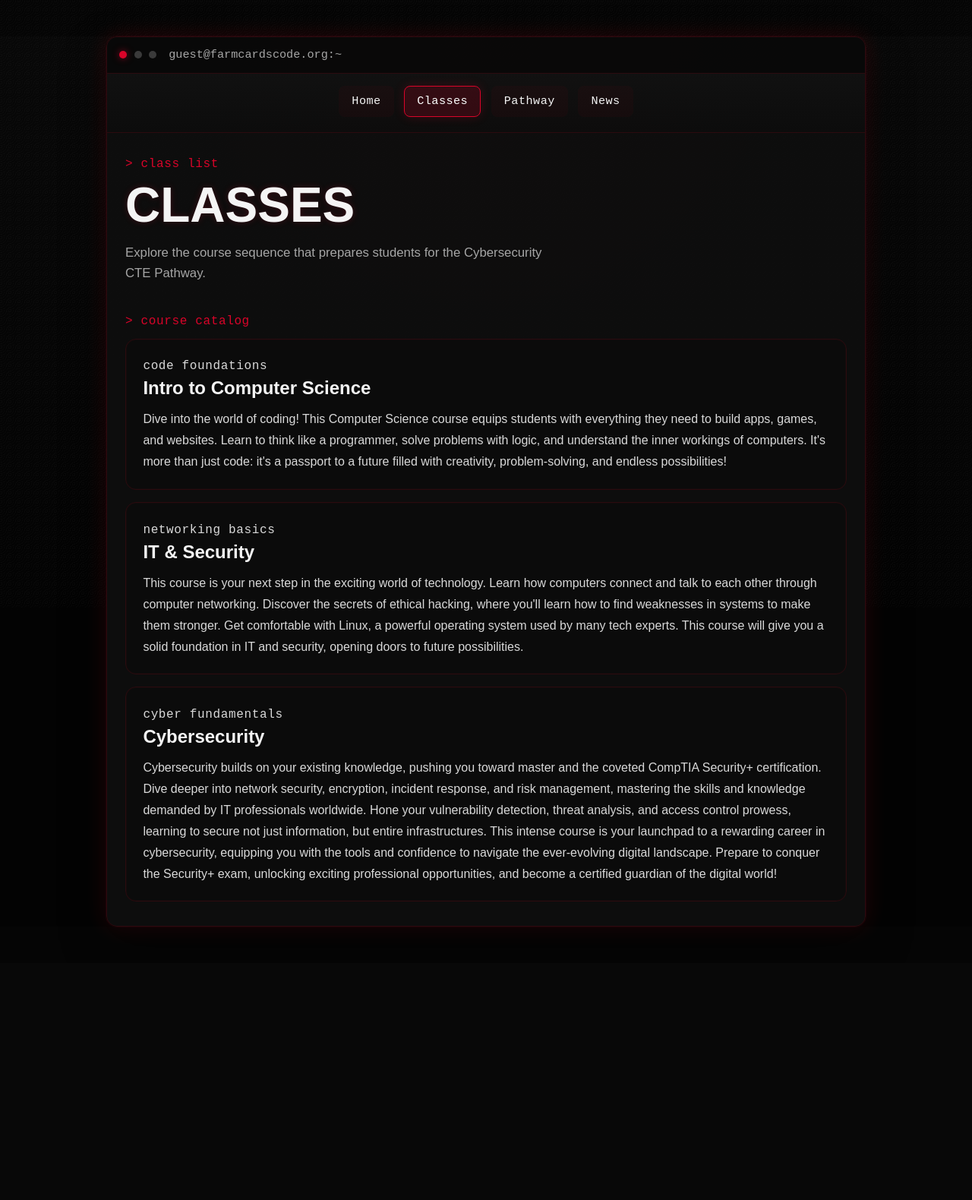
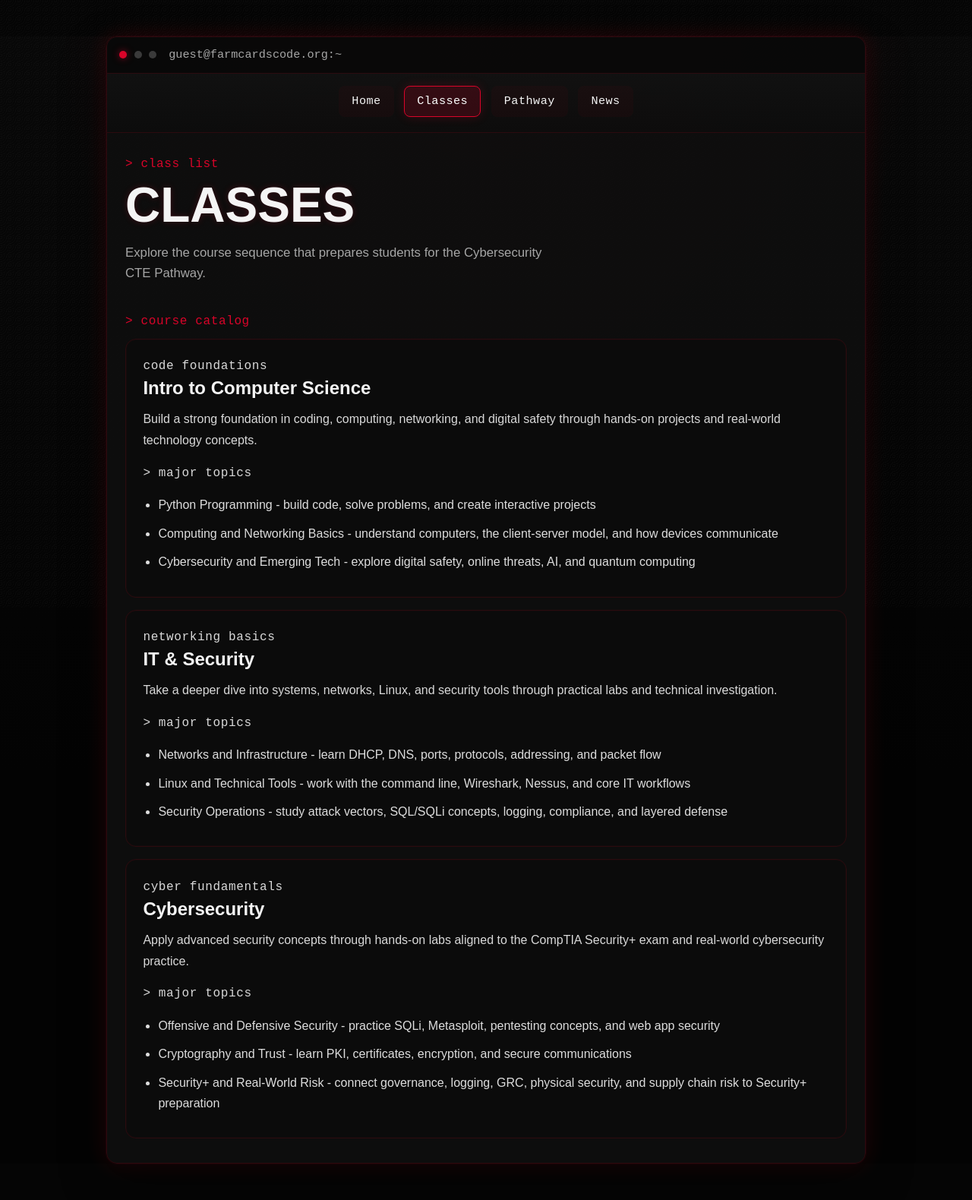
Before and after one commit to FarmCardsCode/www-farmcardscode, a Flask app: page /classes in a window 1280 px wide. Shown: the whole page at 76% size. Before the commit the page ends 1221 px from the top, so only its background shows below. Run offline with Flask 3, Linux system fonts and the light colour scheme.

Commit message:
Add topics to classes and make class descriptions brief

```diff
--- a/app/routes.py
+++ b/app/routes.py
@@ -30,17 +30,34 @@ def classes():
         {
             "label": "CODE FOUNDATIONS",
             "title": "Intro to Computer Science",
-            "body": "Dive into the world of coding! This Computer Science course equips students with everything they need to build apps, games, and websites. Learn to think like a programmer, solve problems with logic, and understand the inner workings of computers. It's more than just code: it's a passport to a future filled with creativity, problem-solving, and endless possibilities!",
+            "body": (
+                "Build a strong foundation in coding, computing, networking, and digital safety through hands-on projects and real-world technology concepts."
+            ),
+            "topics": [
+                "Python Programming - build code, solve problems, and create interactive projects",
+                "Computing and Networking Basics - understand computers, the client-server model, and how devices communicate",
+                "Cybersecurity and Emerging Tech - explore digital safety, online threats, AI, and quantum computing",
+            ]
         },
         {
             "label": "NETWORKING BASICS",
             "title": "IT & Security",
-            "body": "This course is your next step in the exciting world of technology. Learn how computers connect and talk to each other through computer networking. Discover the secrets of ethical hacking, where you'll learn how to find weaknesses in systems to make them stronger. Get comfortable with Linux, a powerful operating system used by many tech experts. This course will give you a solid foundation in IT and security, opening doors to future possibilities.",
+            "body": "Take a deeper dive into systems, networks, Linux, and security tools through practical labs and technical investigation.",
+            "topics": [
+                "Networks and Infrastructure - learn DHCP, DNS, ports, protocols, addressing, and packet flow",
+                "Linux and Technical Tools - work with the command line, Wireshark, Nessus, and core IT workflows",
+                "Security Operations - study attack vectors, SQL/SQLi concepts, logging, compliance, and layered defense",
+            ],
         },
         {
             "label": "CYBER FUNDAMENTALS",
             "title": "Cybersecurity",
-            "body": "Cybersecurity builds on your existing knowledge, pushing you toward master and the coveted CompTIA Security+ certification. Dive deeper into network security, encryption, incident response, and risk management, mastering the skills and knowledge demanded by IT professionals worldwide. Hone your vulnerability detection, threat analysis, and access control prowess, learning to secure not just information, but entire infrastructures. This intense course is your launchpad to a rewarding career in cybersecurity, equipping you with the tools and confidence to navigate the ever-evolving digital landscape. Prepare to conquer the Security+ exam, unlocking exciting professional opportunities, and become a certified guardian of the digital world!",
+            "body": "Apply advanced security concepts through hands-on labs aligned to the CompTIA Security+ exam and real-world cybersecurity practice.",
+            "topics": [
+                "Offensive and Defensive Security - practice SQLi, Metasploit, pentesting concepts, and web app security",
+                "Cryptography and Trust - learn PKI, certificates, encryption, and secure communications",
+                "Security+ and Real-World Risk - connect governance, logging, GRC, physical security, and supply chain risk to Security+ preparation",
+            ],
         },
     ]
     return render_template("classes.html", cards=cards)
--- a/app/static/css/style.css
+++ b/app/static/css/style.css
@@ -319,3 +319,20 @@ body {
 .course-card p:last-child {
 	line-height: 1.75;
 }
+
+.topic-summary {
+  margin-bottom: 1rem !important;
+  color: var(--muted) !important;
+  line-height: 1.75;
+}
+
+.topic-list {
+  margin: 0;
+  padding-left: 1.25rem;
+}
+
+.topic-list li {
+  margin-bottom: 0.65rem;
+  line-height: 1.7;
+  color: #dddddd;
+}
--- a/app/templates/classes.html
+++ b/app/templates/classes.html
@@ -18,6 +18,13 @@
       <p class="label">{{ card.label }}</p>
       <h2>{{ card.title }}</h2>
       <p>{{ card.body }}</p>
+
+      <p class="section-label">&gt; major topics</p>
+      <ul class="topic-list">
+        {% for topic in card.topics %}
+	<li>{{ topic }}</li>
+	{% endfor %}
+      </ul>
     </article>
     {% endfor %}
   </div>
```
